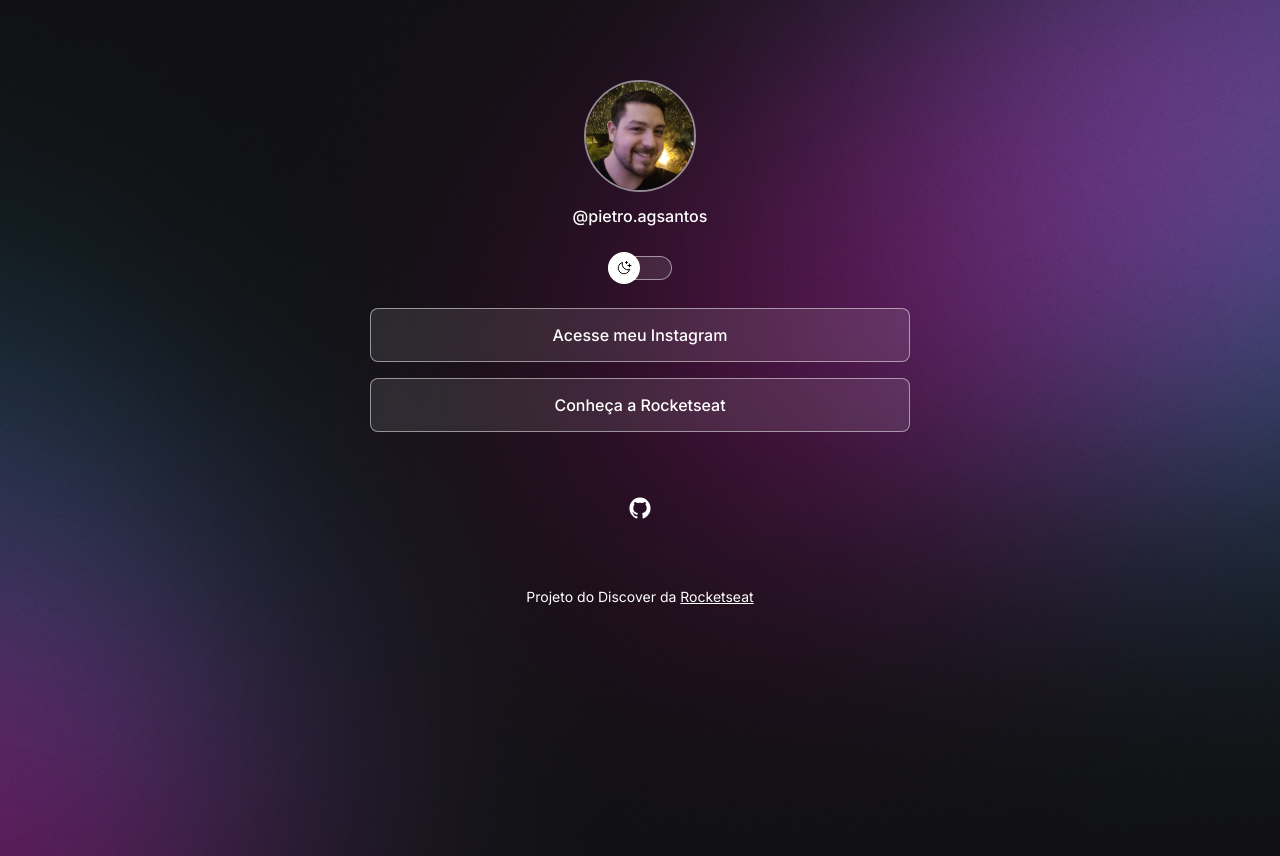
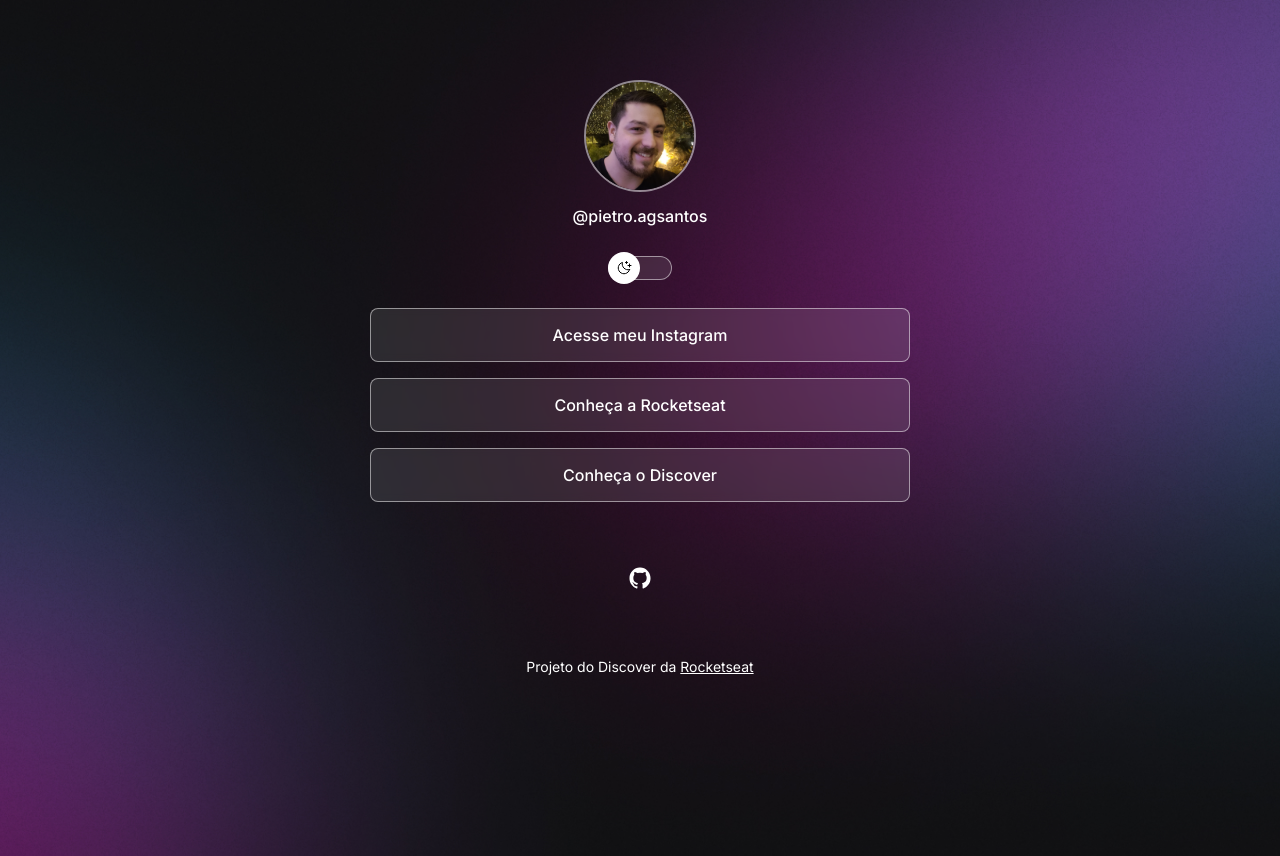
Before and after one commit to PietroAS/DevLinks, a plain HTML site: page index.html in a window 1280 px wide. Drawn offline with nearby package versions, Linux system fonts and the light colour scheme.

Commit message:
added Discover link

```diff
--- a/index.html
+++ b/index.html
@@ -36,6 +36,13 @@
             >Conheça a Rocketseat</a
           >
         </li>
+        <li>
+          <a
+            href="https://rocketseat.com.br/discover?referral=pietroas123-1608498350881"
+            target="._blank"
+            >Conheça o Discover</a
+          >
+        </li>
       </ul>
 
       <div id="social-links">
```
